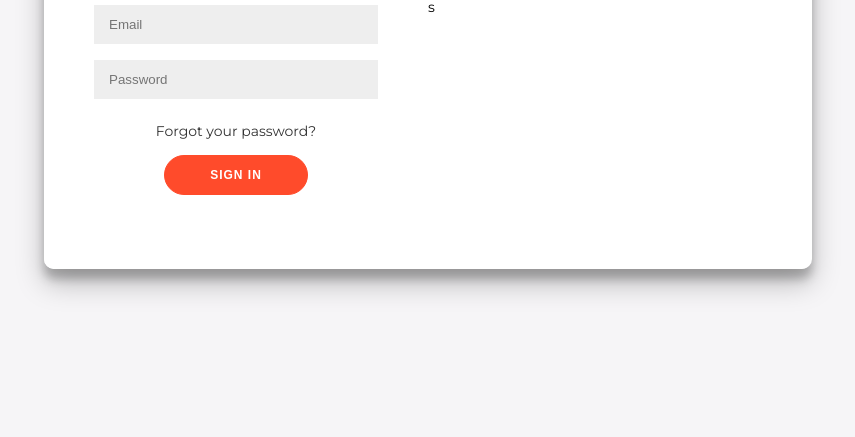
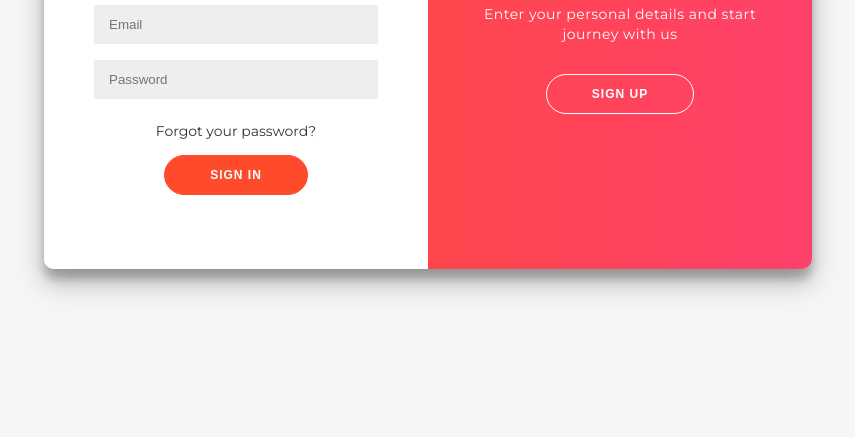
Before and after one commit to shiyu3169/sliding-sign-in-sign-up-form, a plain HTML site: page index.html in a window 1280 px wide. Shown: the part 379-816 px from the top of the page, without its empty margins (212-1067 px from the left). Drawn offline with Linux system fonts and the light colour scheme.

Commit message:
overlay right

```diff
--- a/style.css
+++ b/style.css
@@ -129,3 +129,46 @@ button.ghost {
   opacity: 0;
   z-index: 1;
 }
+
+.overlay-container {
+  position: absolute;
+  top: 0;
+  left: 50%;
+  width: 50%;
+  height: 100%;
+  overflow: hidden;
+  transition: transform 0.6s ease-in-out;
+  z-index: 100;
+}
+
+.overlay {
+  background: #ff416c;
+  background: linear-gradient(to right, #ff4b2b, #ff416c) no-repeat 0 0 / cover;
+  color: #fff;
+  position: relative;
+  left: -100%;
+  height: 100%;
+  width: 200%;
+  transform: translateX(0);
+  transition: transform 0.6s ease-in-out;
+}
+
+.overlay-panel {
+  position: absolute;
+  top: 0;
+  display: flex;
+  flex-direction: column;
+  justify-content: center;
+  align-items: center;
+  padding: 0 40px;
+  height: 100%;
+  width: 50%;
+  text-align: center;
+  transform: translateX(0);
+  transition: transform 0.6 ease-in-out;
+}
+
+.overlay-right {
+  right: 0;
+  transform: translateX(0);
+}
```
